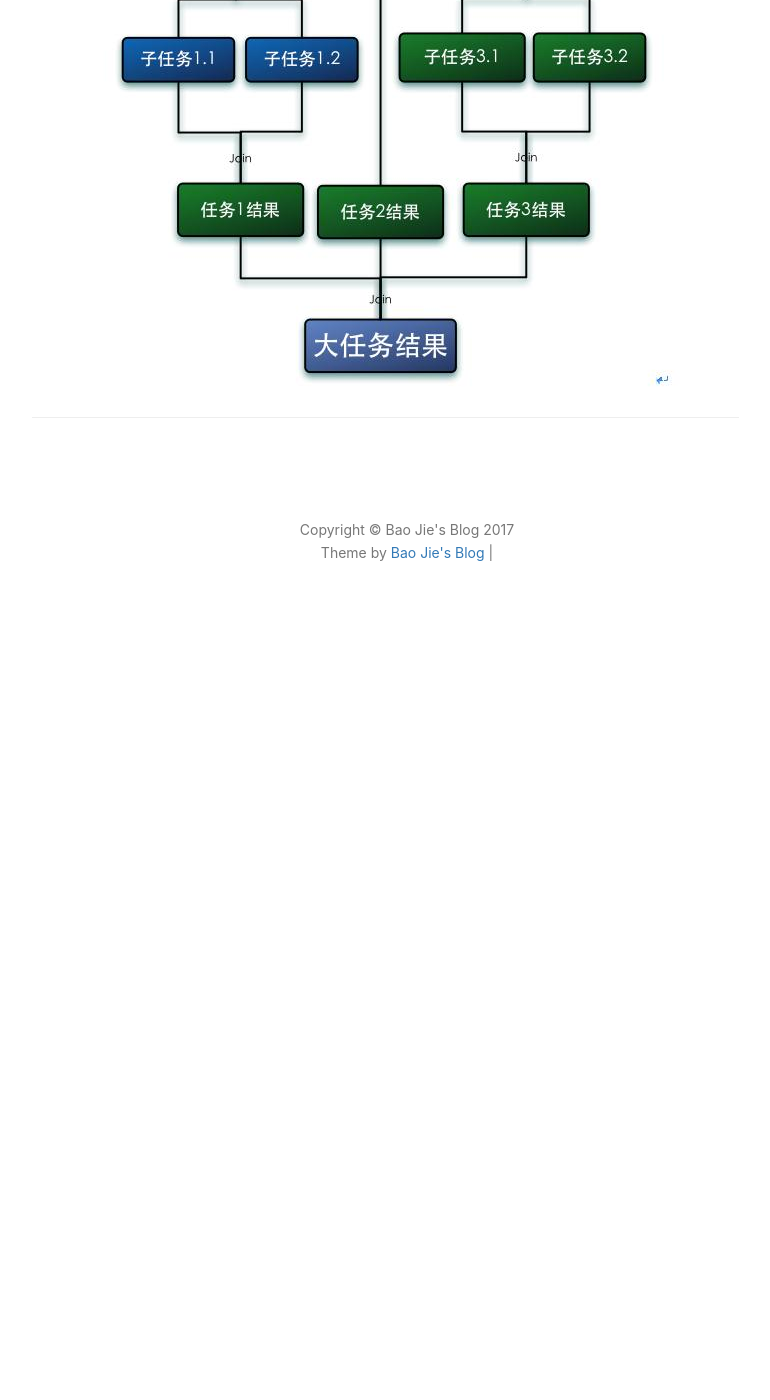
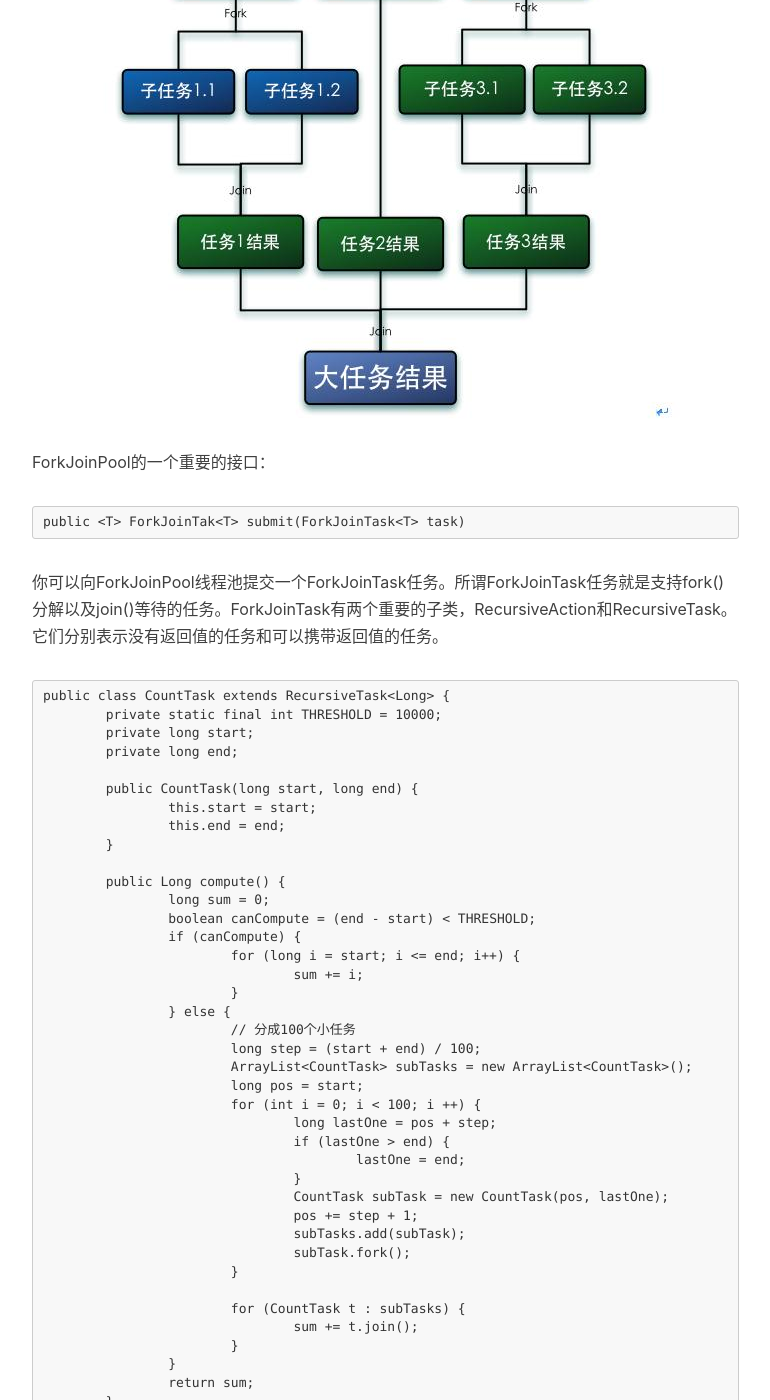
Before and after one commit to jiebaojie/jiebaojie.github.io, a Jekyll site: the page built from notes/java/highConcurrentProgramming.md, in a window 1280 px wide and 1400 px high, scrolled down 26188 px. Shown: the whole window, without its empty margins (233-1003 px from the left). Built offline with Jekyll 4.4.1, drawn with Linux system fonts in a browser that asks for light colours; nearby versions of some CDN libraries; comment, search, counter and statistics services are not loaded; before the commit the page ends 26818 px from its top, so only the background shows below that; some of the changed text lies outside the part shown.

Commit message:
by baojie

```diff
--- a/notes/java/highConcurrentProgramming.md
+++ b/notes/java/highConcurrentProgramming.md
@@ -731,3 +731,73 @@ ThreadPoolExecutor是一个可以扩展的线程池。它提供了beforeExecute(
 ### 3.2.9 分而治之：Fork/Join框架
 
 ![](/img/notes/java/highConcurrentProgramming/fork_join_logic.jpg)
+
+ForkJoinPool的一个重要的接口：
+
+	public <T> ForkJoinTak<T> submit(ForkJoinTask<T> task)
+
+你可以向ForkJoinPool线程池提交一个ForkJoinTask任务。所谓ForkJoinTask任务就是支持fork()分解以及join()等待的任务。ForkJoinTask有两个重要的子类，RecursiveAction和RecursiveTask。它们分别表示没有返回值的任务和可以携带返回值的任务。
+
+	public class CountTask extends RecursiveTask<Long> {
+		private static final int THRESHOLD = 10000;
+		private long start;
+		private long end;
+
+		public CountTask(long start, long end) {
+			this.start = start;
+			this.end = end;
+		}
+
+		public Long compute() {
+			long sum = 0;
+			boolean canCompute = (end - start) < THRESHOLD;
+			if (canCompute) {
+				for (long i = start; i <= end; i++) {
+					sum += i;
+				}
+			} else {
+				// 分成100个小任务
+				long step = (start + end) / 100;
+				ArrayList<CountTask> subTasks = new ArrayList<CountTask>();
+				long pos = start;
+				for (int i = 0; i < 100; i ++) {
+					long lastOne = pos + step;
+					if (lastOne > end) {
+						lastOne = end;
+					}
+					CountTask subTask = new CountTask(pos, lastOne);
+					pos += step + 1;
+					subTasks.add(subTask);
+					subTask.fork();
+				}
+
+				for (CountTask t : subTasks) {
+					sum += t.join();
+				}
+			}
+			return sum;
+		}
+
+		public static void main(String[] args) {
+			ForkJoinPool forkJoinPool = new ForkJoinPool();
+			CountTask task = new CountTask(0, 200000L);
+			ForkJoinTask<Long> result = forkJoinPool.submit(task);
+			try {
+				long res = result.get();
+				System.out.println("sum=" + res);
+			} catch (InterruptedException e) {
+				e.printStackTrace();
+			} catch (ExecutionException e) {
+				e.printStackTrace();
+			}
+		}
+	}
+
+在使用ForkJoin时需要注意，如果任务的划分层次很深，一直得不到返回，那么可能出现两种情况：
+
+*	第一，系统内的线程数量越积越多，导致性能严重下降。
+*	第二，函数的调用层次变得很深，最终导致栈溢出。
+
+ForkJoin线程池使用一个无锁的栈来管理空闲线程。如果一个工作线程暂时取不到可用的任务，则可能会被挂起，挂起的线程将会被压入由线程池维护的栈中。待将来有任务可用时，再从栈中唤醒这些线程。
+
+## 3.3 不要重复发明轮子：JDK的并发容器
```
Also changed, not shown: _posts/2017-01-28-FunctionalValidator.md (added, +147 -0 lines).
